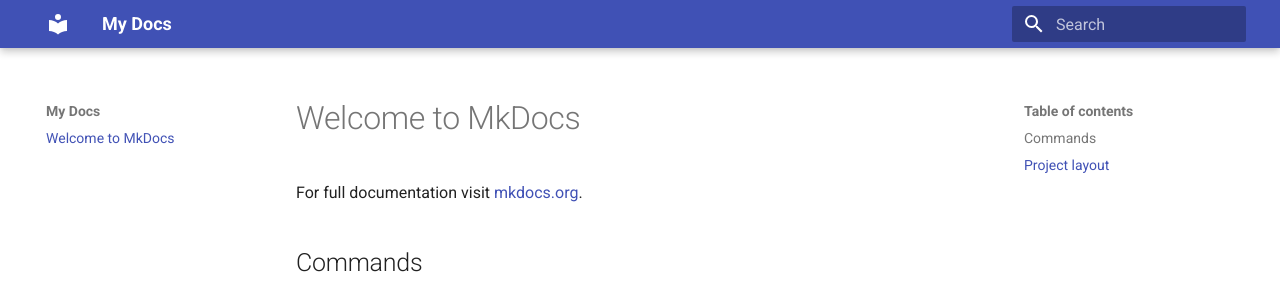
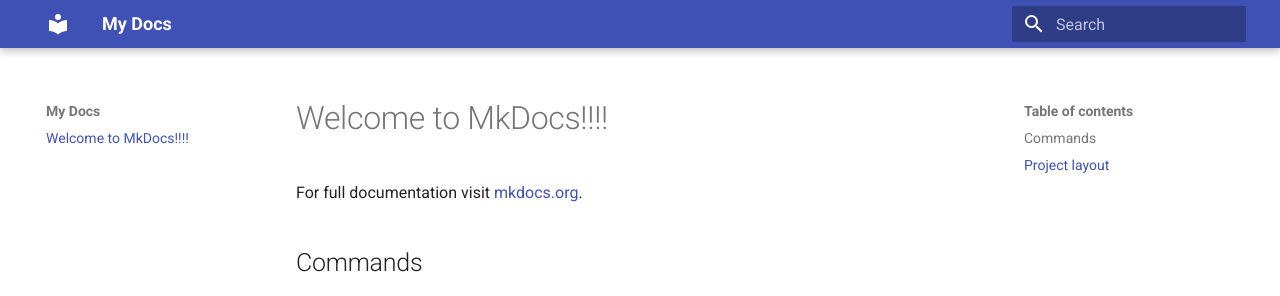
Before and after one commit to teonet-co/teonet-co.github.io, an MkDocs documentation site: the page built from docs/index.md, in a window 1280 px wide. Shown: the top 296 px of the page. Built offline with MkDocs 1.6.1 and Material for MkDocs 9.7.7, drawn with Linux system fonts in a browser that asks for light colours.

Commit message:
add docs

```diff
--- a/docs/index.md
+++ b/docs/index.md
@@ -1,4 +1,4 @@
-# Welcome to MkDocs
+# Welcome to MkDocs!!!!
 
 For full documentation visit [mkdocs.org](https://www.mkdocs.org).
 
```
